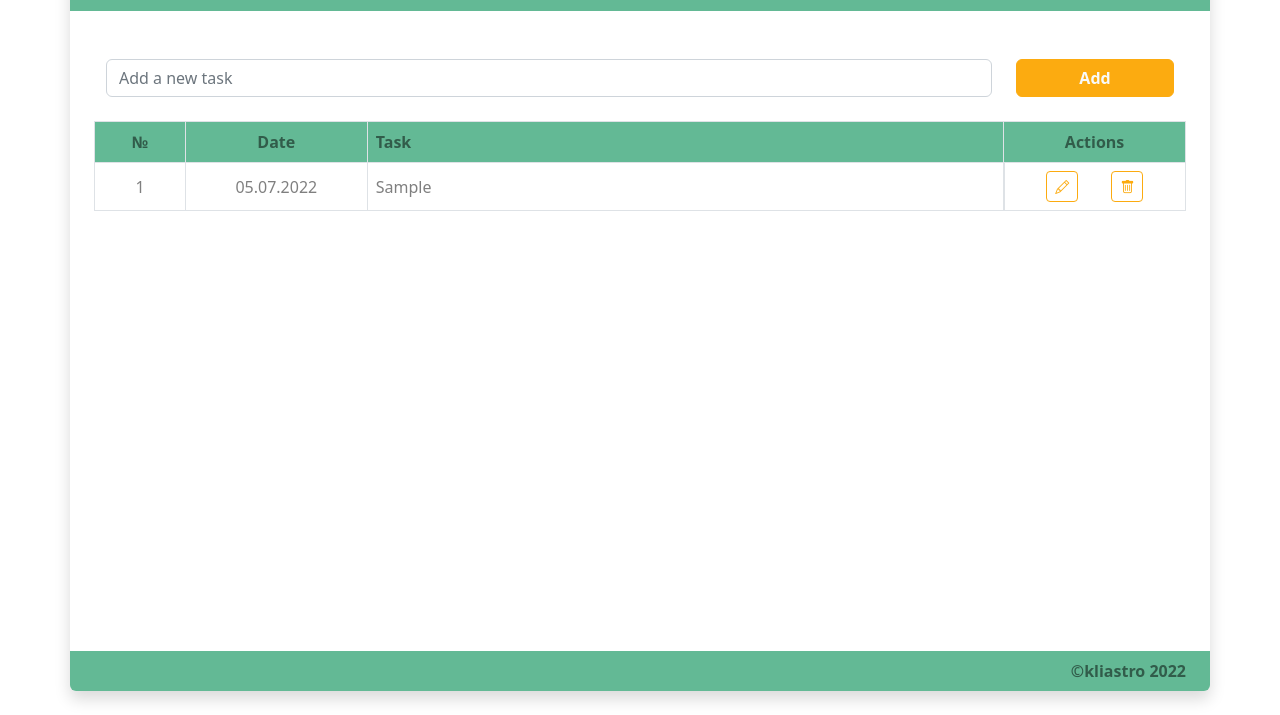
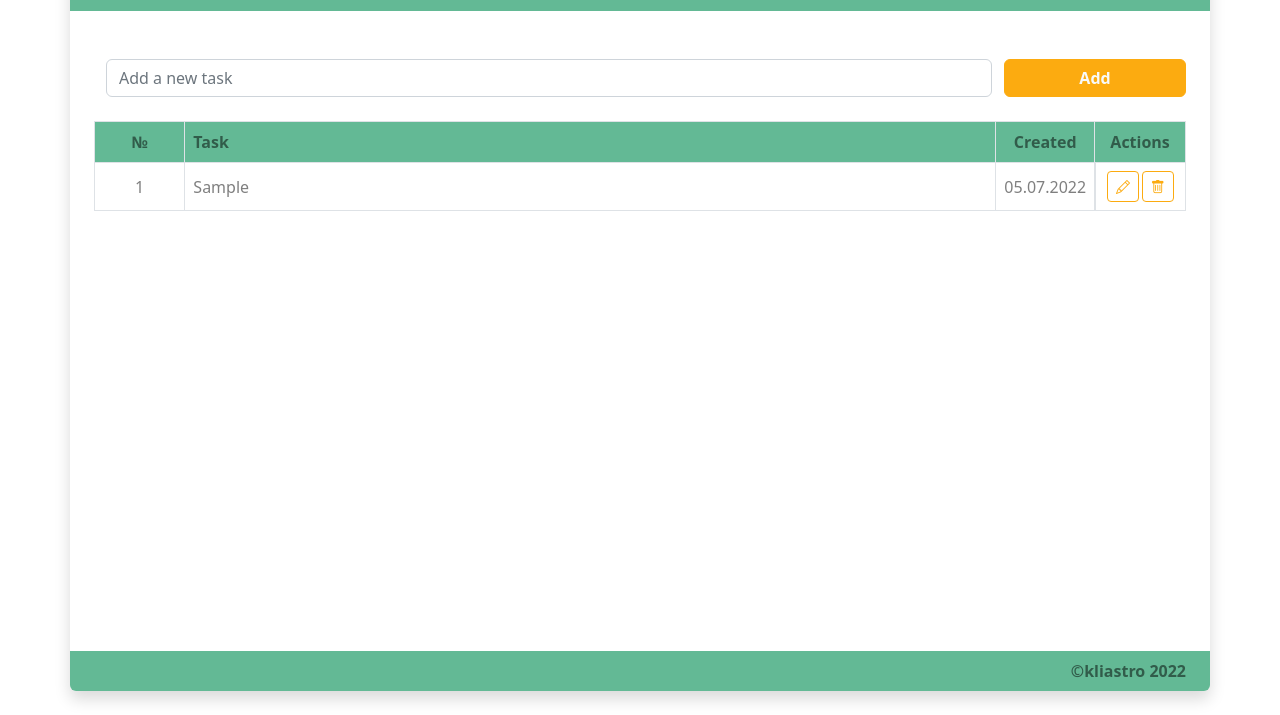
Before and after one commit to kliastro13/To-Do-list, a website built with Vite: page index.html in a window 1280 px wide. Both pictures are taken after typing "Sample" into the empty fields and a click on the button "Add". Shown: the part 85-800 px from the top of the page. Built offline with nearby package versions, Linux system fonts and the light colour scheme.

Commit message:
Updated UI.

```diff
--- a/index.html
+++ b/index.html
@@ -41,7 +41,7 @@
               <option value="Remember"></option>
             </datalist>
           </div>
-          <div class="col-2">
+          <div class="col-2 p-0">
             <button
               type="button"
               class="btn btn-danger w-100 fw-bold text-light"
@@ -59,9 +59,9 @@
             <thead class="bg-primary">
               <tr>
                 <th class="col-1">№</th>
-                <th class="col-2">Date</th>
-                <th class="col-7 text-start">Task</th>
-                <th class="col-2">Actions</th>
+                <th class="col-9 text-start">Task</th>
+                <th class="col-1">Created</th>
+                <th class="col-1">Actions</th>
               </tr>
             </thead>
             <tbody id="task-list"></tbody>
--- a/js/modules/ListElement.js
+++ b/js/modules/ListElement.js
@@ -10,13 +10,14 @@ class ListElement {
     const tableRow = document.createElement("tr");
     tableRow.setAttribute("id", this.id);
     const strMaxLength = 80;
-    tableRow.innerHTML = `<td>${this.id}</td><td>${this.date}</td>`;
+    tableRow.innerHTML = `<td>${this.id}</td>`;
     if (this.value.length > strMaxLength) {
       const shortValue = this.value.substring(0, strMaxLength) + "...";
       tableRow.innerHTML += `<td title="${this.value}" class="text-start" id="${this.id}-value">${shortValue}</td>`;
     } else {
       tableRow.innerHTML += `<td class="text-start" id="${this.id}-value">${this.value}</td>`;
     }
+    tableRow.innerHTML += `<td>${this.date}</td>`;
     tableRow.innerHTML += `<td class="text-danger d-flex justify-content-evenly">
                             <button class="btn btn-outline-danger btn-sm func-btn" id="${this.id}-edit-btn">
                               <i class="bi bi-pencil"></i>
```
